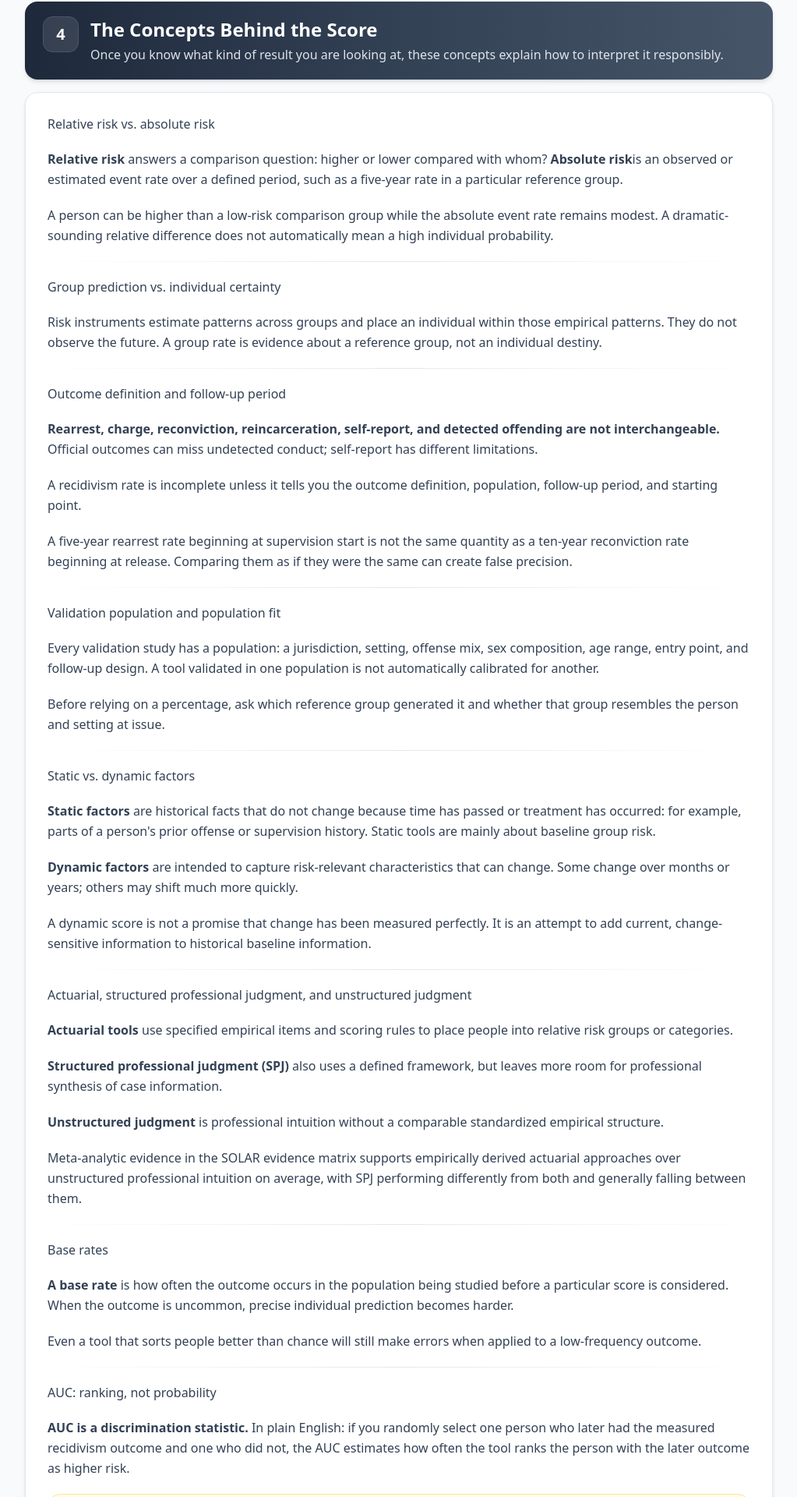
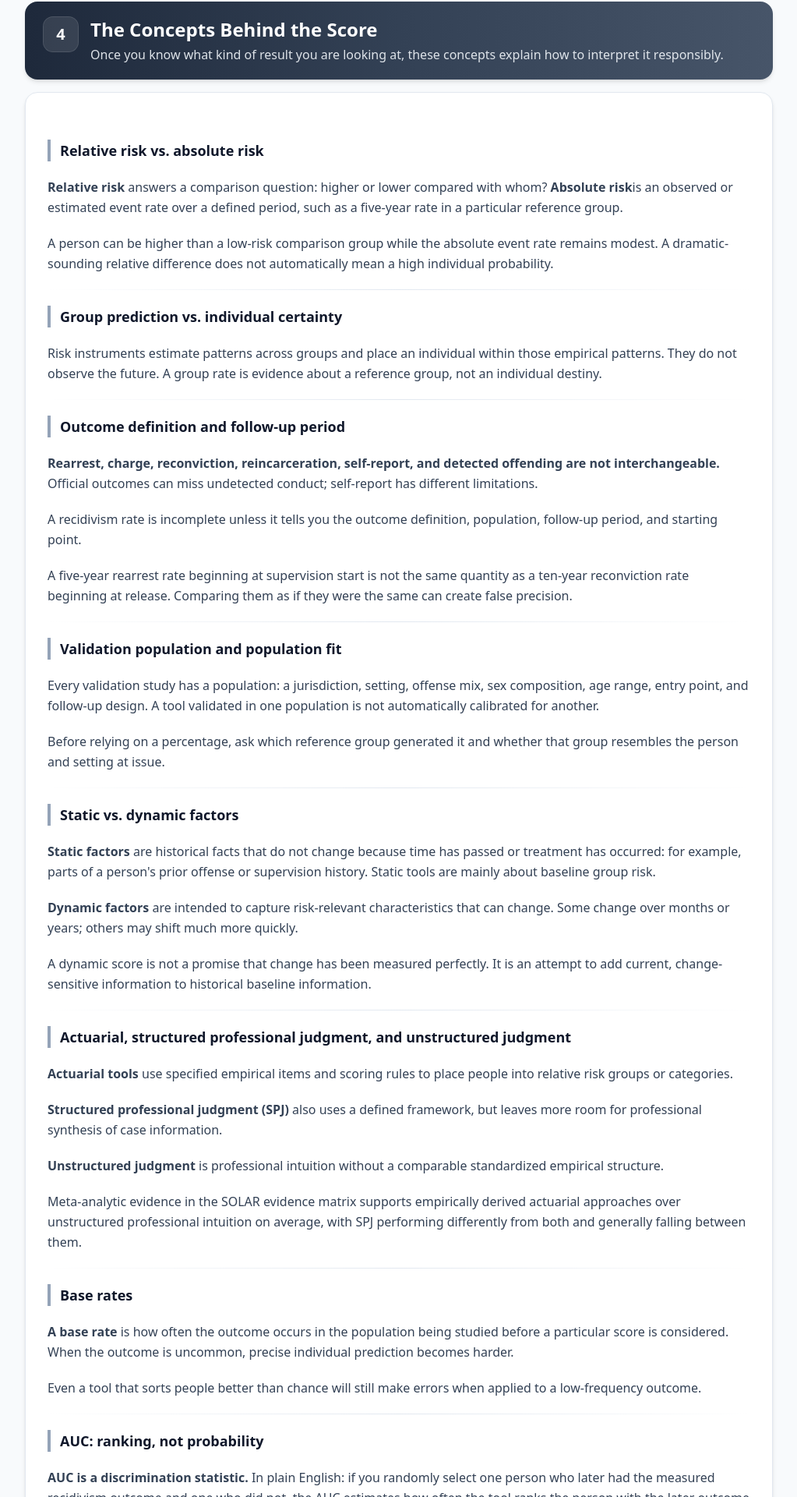
Before and after one commit to projectsolarrecon/Solar, a React (Vite) app: page /resources/risk-assessment-guide in a window 1280 px wide. Shown: the part 6211-8131 px from the top of the page at 78% size, without its empty margins (128-1151 px from the left). Built offline with nearby package versions, Linux system fonts and the light colour scheme.

Commit message:
Improve risk guide concept hierarchy and tool links

```diff
--- a/src/pages/resources/RiskAssessmentGuide.tsx
+++ b/src/pages/resources/RiskAssessmentGuide.tsx
@@ -28,11 +28,16 @@ const sourceLinks = {
     "https://www.waspc.org/assets/Static%2099%20Coding_manual_2016_v2.pdf",
   staticWorkbook:
     "https://www.oregon.gov/boppps/Documents/R%26R/Static%20Evaluators_Workbook_2021-09-28.pdf",
+  static2002:
+    "https://www.securitepublique.gc.ca/cnt/rsrcs/pblctns/sttc-2002/index-en.aspx",
   stable: "https://doi.org/10.1177/0093854815602094",
+  acute:
+    "https://bja.ojp.gov/sites/g/files/xyckuh186/files/media/document/acute.pdf",
   cportDevelopment: "https://pubmed.ncbi.nlm.nih.gov/25844514/",
   cportValidation: "https://pubmed.ncbi.nlm.nih.gov/29592774/",
   cportSpanish: "https://pubmed.ncbi.nlm.nih.gov/32482122/",
   cportCritical: "https://pubmed.ncbi.nlm.nih.gov/37471014/",
+  casic: "https://pubmed.ncbi.nlm.nih.gov/28383984/",
   pcra: "https://www.uscourts.gov/file/22846/download",
   sotips: "https://pubmed.ncbi.nlm.nih.gov/22368161/",
   vrsFoundational: "https://pubmed.ncbi.nlm.nih.gov/17845123/",
@@ -44,6 +49,9 @@ const inlineLinkCls =
 
 const toolJumpLinkCls =
   "font-semibold text-blue-700 underline underline-offset-2 hover:text-blue-900";
+
+const conceptHeadingCls =
+  "mt-8 border-l-4 border-slate-400 pl-3 text-lg font-bold text-slate-900";
 
 export default function RiskAssessmentGuide(): JSX.Element {
   const handlePrint = () => window.print();
@@ -619,7 +627,7 @@ export default function RiskAssessmentGuide(): JSX.Element {
 
         <GuideSectionCard>
           <GuideProse>
-            <h3>Relative risk vs. absolute risk</h3>
+            <h3 className={conceptHeadingCls}>Relative risk vs. absolute risk</h3>
             <p>
               <strong>Relative risk</strong> answers a comparison question:
               higher or lower compared with whom? <strong>Absolute risk</strong>
@@ -635,7 +643,7 @@ export default function RiskAssessmentGuide(): JSX.Element {
 
             <SoftDivider />
 
-            <h3>Group prediction vs. individual certainty</h3>
+            <h3 className={conceptHeadingCls}>Group prediction vs. individual certainty</h3>
             <p>
               Risk instruments estimate patterns across groups and place an
               individual within those empirical patterns. They do not observe the
@@ -645,7 +653,7 @@ export default function RiskAssessmentGuide(): JSX.Element {
 
             <SoftDivider />
 
-            <h3>Outcome definition and follow-up period</h3>
+            <h3 className={conceptHeadingCls}>Outcome definition and follow-up period</h3>
             <p>
               <strong>Rearrest, charge, reconviction, reincarceration, self-report,
               and detected offending are not interchangeable.</strong> Official outcomes can
@@ -663,7 +671,7 @@ export default function RiskAssessmentGuide(): JSX.Element {
 
             <SoftDivider />
 
-            <h3>Validation population and population fit</h3>
+            <h3 className={conceptHeadingCls}>Validation population and population fit</h3>
             <p>
               Every validation study has a population: a jurisdiction, setting,
               offense mix, sex composition, age range, entry point, and follow-up
@@ -677,7 +685,7 @@ export default function RiskAssessmentGuide(): JSX.Element {
 
             <SoftDivider />
 
-            <h3>Static vs. dynamic factors</h3>
+            <h3 className={conceptHeadingCls}>Static vs. dynamic factors</h3>
             <p>
               <strong>Static factors</strong> are historical facts that do not
               change because time has passed or treatment has occurred: for
@@ -697,7 +705,7 @@ export default function RiskAssessmentGuide(): JSX.Element {
 
             <SoftDivider />
 
-            <h3>Actuarial, structured professional judgment, and unstructured judgment</h3>
+            <h3 className={conceptHeadingCls}>Actuarial, structured professional judgment, and unstructured judgment</h3>
             <p>
               <strong>Actuarial tools</strong> use specified empirical items and
               scoring rules to place people into relative risk groups or
@@ -721,7 +729,7 @@ export default function RiskAssessmentGuide(): JSX.Element {
 
             <SoftDivider />
 
-            <h3>Base rates</h3>
+            <h3 className={conceptHeadingCls}>Base rates</h3>
             <p>
               <strong>A base rate</strong> is how often the outcome occurs in the population being
               studied before a particular score is considered. When the outcome is
@@ -734,7 +742,7 @@ export default function RiskAssessmentGuide(): JSX.Element {
 
             <SoftDivider />
 
-            <h3>AUC: ranking, not probability</h3>
+            <h3 className={conceptHeadingCls}>AUC: ranking, not probability</h3>
             <p>
               <strong>AUC is a discrimination statistic.</strong> In plain English: if you randomly
               select one person who later had the measured recidivism outcome and
@@ -758,7 +766,7 @@ export default function RiskAssessmentGuide(): JSX.Element {
           </GuideCallout>
 
           <GuideProse>
-            <h3>Calibration</h3>
+            <h3 className={conceptHeadingCls}>Calibration</h3>
             <p>
               <strong>Calibration asks a different question:</strong> do the predicted or
               reference-group percentages line up with the observed rates in the
@@ -931,7 +939,16 @@ export default function RiskAssessmentGuide(): JSX.Element {
           <SoftDivider />
 
           <GuideProse>
-            <h3>Static-2002R</h3>
+            <h3>
+              <a
+                href={sourceLinks.static2002}
+                className={inlineLinkCls}
+                target="_blank"
+                rel="noopener noreferrer"
+              >
+                Static-2002R
+              </a>
+            </h3>
           </GuideProse>
 
           <div className="grid gap-5 sm:grid-cols-2">
@@ -1052,7 +1069,16 @@ export default function RiskAssessmentGuide(): JSX.Element {
               practically relevant information beyond static history.
             </p>
 
-            <h3>ACUTE-2007</h3>
+            <h3>
+              <a
+                href={sourceLinks.acute}
+                className={inlineLinkCls}
+                target="_blank"
+                rel="noopener noreferrer"
+              >
+                ACUTE-2007
+              </a>
+            </h3>
             <p>
               ACUTE-2007 is aimed at shorter-term, rapidly changing concerns during
               community supervision. It is meant to be reassessed repeatedly and
@@ -1229,7 +1255,16 @@ export default function RiskAssessmentGuide(): JSX.Element {
           <SoftDivider />
 
           <GuideProse>
-            <h3>CASIC</h3>
+            <h3>
+              <a
+                href={sourceLinks.casic}
+                className={inlineLinkCls}
+                target="_blank"
+                rel="noopener noreferrer"
+              >
+                CASIC
+              </a>
+            </h3>
             <p>
               CASIC is a structured proxy/index related to evidence of sexual
               interest in children. It was developed in part to operationalize a
@@ -1828,6 +1863,12 @@ export default function RiskAssessmentGuide(): JSX.Element {
                   "Reference-group, risk-level, relative-risk, and normative interpretation guidance.",
               },
               {
+                label: "Static-2002 coding rules — Public Safety Canada",
+                href: sourceLinks.static2002,
+                description:
+                  "Authoritative coding, target-population, domain, and interpretation guidance for Static-2002/Static-2002R.",
+              },
+              {
                 label:
                   "Hanson, Helmus & Harris (2015) — STABLE-2007 prospective study",
                 href: sourceLinks.stable,
@@ -1835,6 +1876,12 @@ export default function RiskAssessmentGuide(): JSX.Element {
                   "Prospective evidence on dynamic risk/need assessment alongside static measures.",
               },
               {
+                label: "ACUTE-2007 — BJA Public Safety Risk Assessment Clearinghouse",
+                href: sourceLinks.acute,
+                description:
+                  "Official tool profile describing ACUTE-2007 as a short-term dynamic monitoring instrument for sexual recidivism risk.",
+              },
+              {
                 label: "Seto & Eke (2015) — CPORT development",
                 href: sourceLinks.cportDevelopment,
                 description:
@@ -1858,6 +1905,12 @@ export default function RiskAssessmentGuide(): JSX.Element {
                 href: sourceLinks.cportCritical,
                 description:
                   "Population-specific limitations, small recidivist counts, missing data, and U.S.-validation concerns at the time of review.",
+              },
+              {
+                label: "Seto & Eke (2017) — CASIC",
+                href: sourceLinks.casic,
+                description:
+                  "Primary CASIC source on behavioral correlates of admitted sexual interest in children and use within CPORT-related assessment.",
               },
               {
                 label:
```
